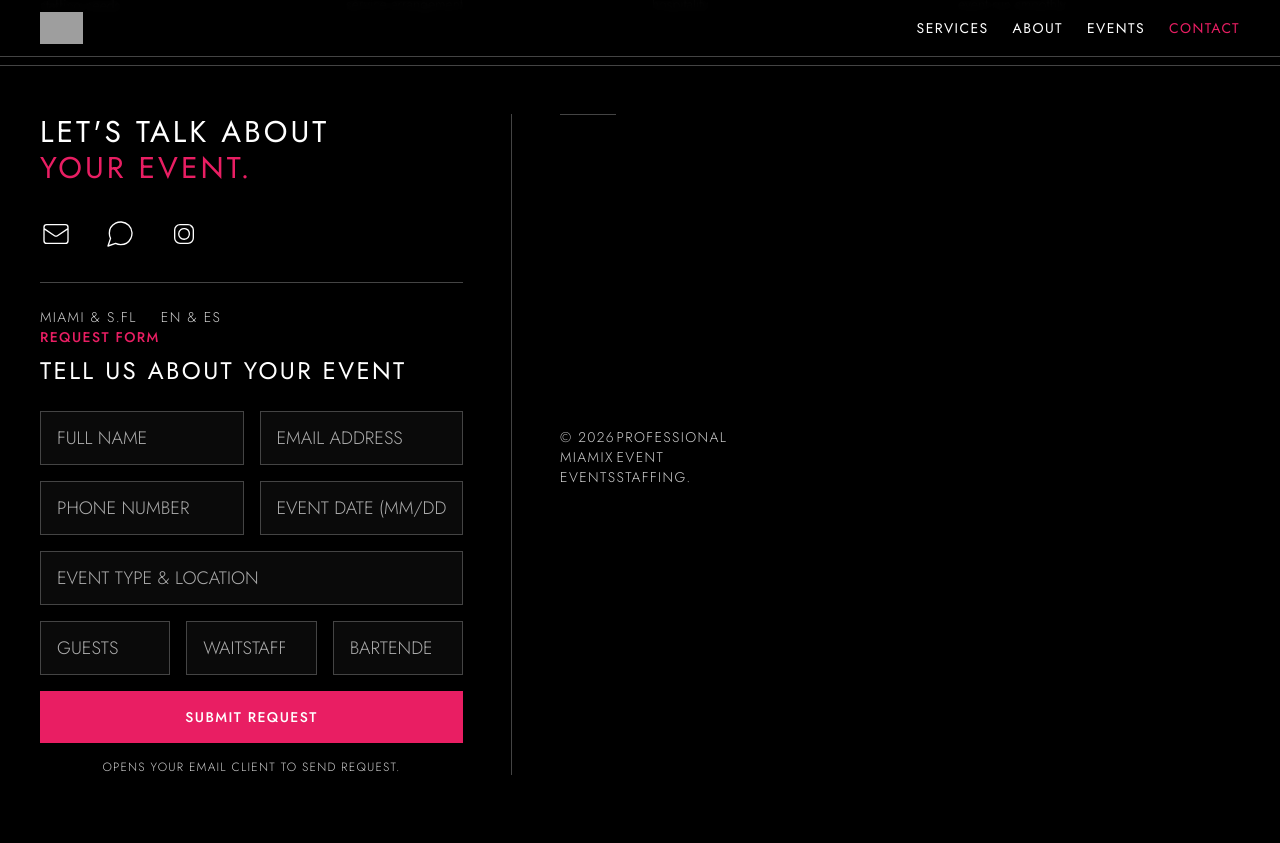
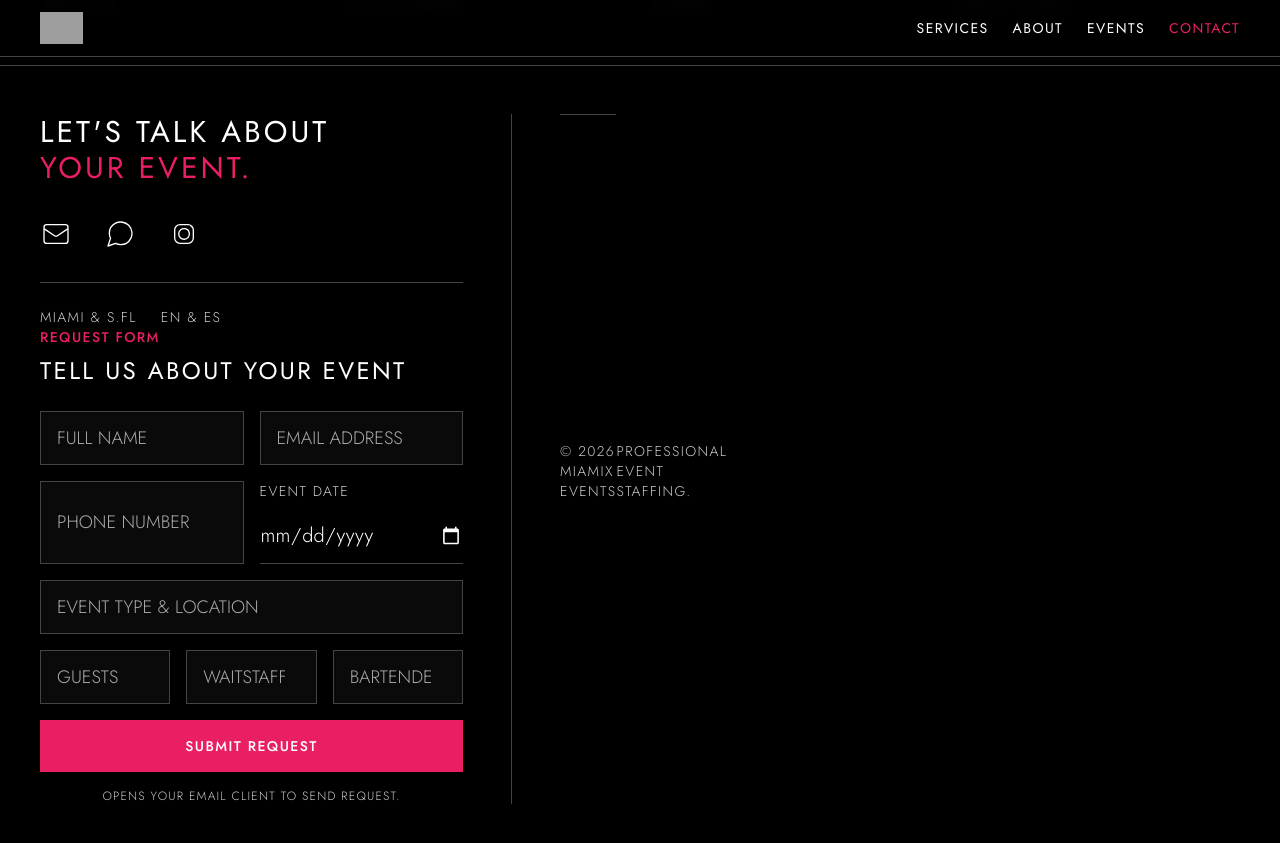
Before and after one commit to MIAMIX-io/MIAMIX.VIP-Site, a Jekyll site: the page events.html, which Jekyll copies as it is, in a window 1280 px wide and 900 px high, scrolled down 1930 px. Shown: the top 843 px of the window. Built offline with Jekyll 4.4.1, drawn with Linux system fonts in a browser that asks for light colours; nearby versions of some CDN libraries; grey boxes are pictures that could not be loaded.

Commit message:
Update events.html

```diff
--- a/events.html
+++ b/events.html
@@ -296,7 +296,16 @@
                     </div>
                     <div class="grid grid-cols-1 md:grid-cols-2 gap-4">
                         <input type="tel" id="r-phone" class="form-input" placeholder="PHONE NUMBER">
-                        <input type="text" id="r-date" class="form-input uppercase" placeholder="EVENT DATE (MM/DD/YYYY)" required>
+                        <div>
+    <label for="event_date" class="block text-brand-secondary text-sm tracking-widest uppercase mb-2">Event Date</label>
+    <input
+        type="date"
+        id="event_date"
+        name="event_date"
+        class="w-full bg-transparent border-b border-brand-border text-white text-xl font-light py-3 focus:outline-none focus:border-brand-magenta transition-colors duration-300 [color-scheme:dark]"
+        required
+    >
+</div>
                     </div>
                     <input type="text" id="r-location" class="form-input" placeholder="EVENT TYPE & LOCATION" required>
                     <div class="grid grid-cols-3 gap-4">
```
